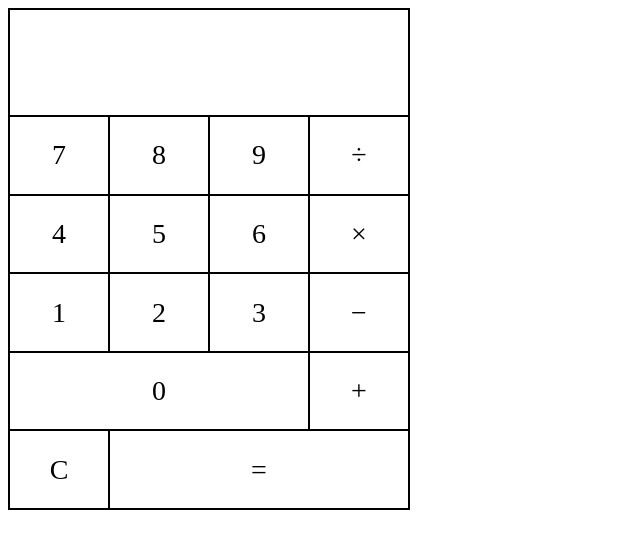
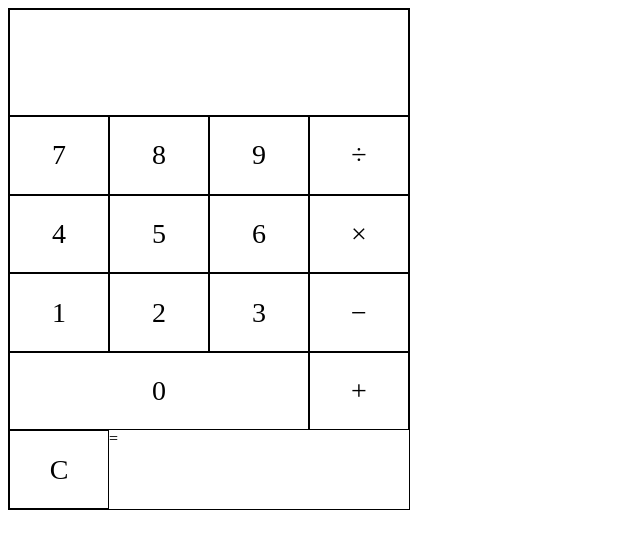
Before and after one commit to awidney/calculator, a plain HTML site: page index.html in a window 1280 px wide. Shown: the whole page, without its empty margins (0-640 px from the left). Drawn offline with Linux system fonts and the light colour scheme.

Commit message:
Remove 'button' class from equals element

```diff
--- a/index.html
+++ b/index.html
@@ -25,7 +25,7 @@
         <div class="button" id="zero">0</div>
         <div class="button" id="plus">&plus;</div>
         <div id="clear">C</div>
-        <div class="button" id="equals">&equals;</div>
+        <div id="equals">&equals;</div>
     </div>
 </body>
 </html>
```
